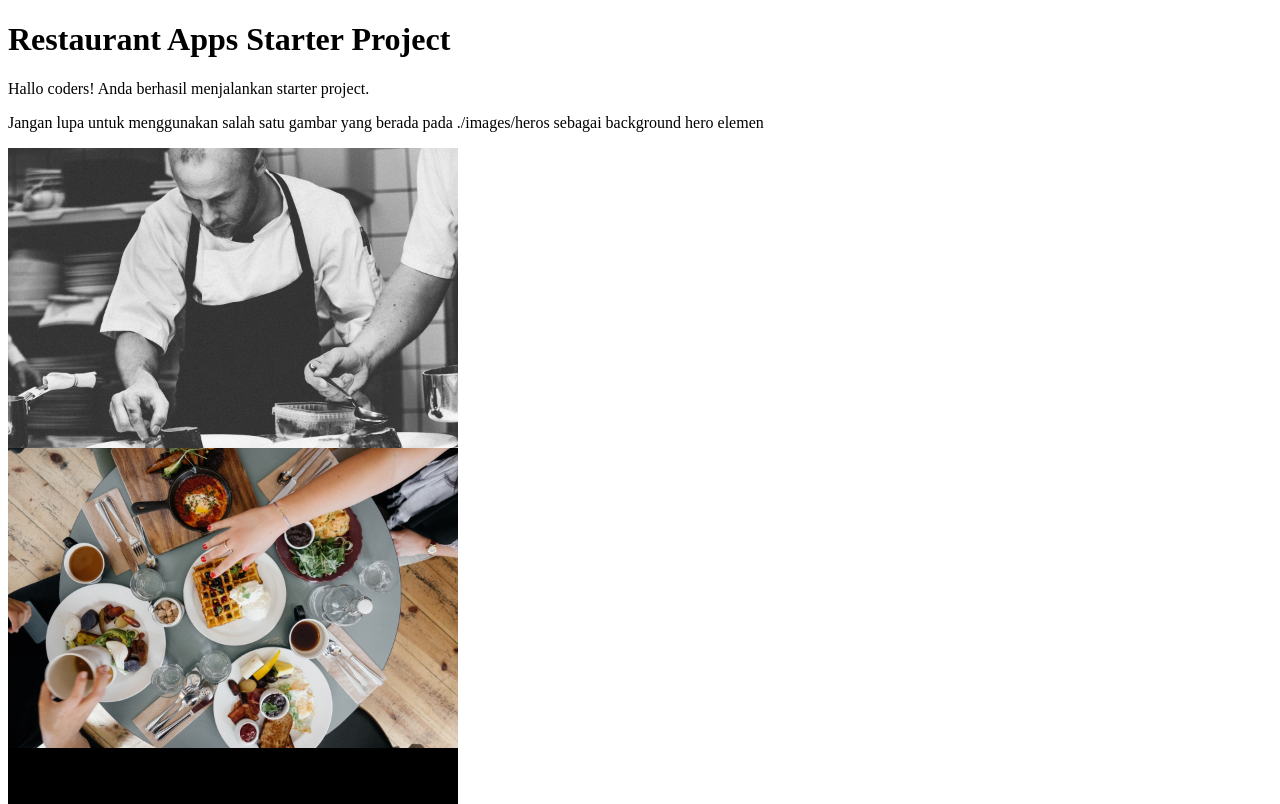
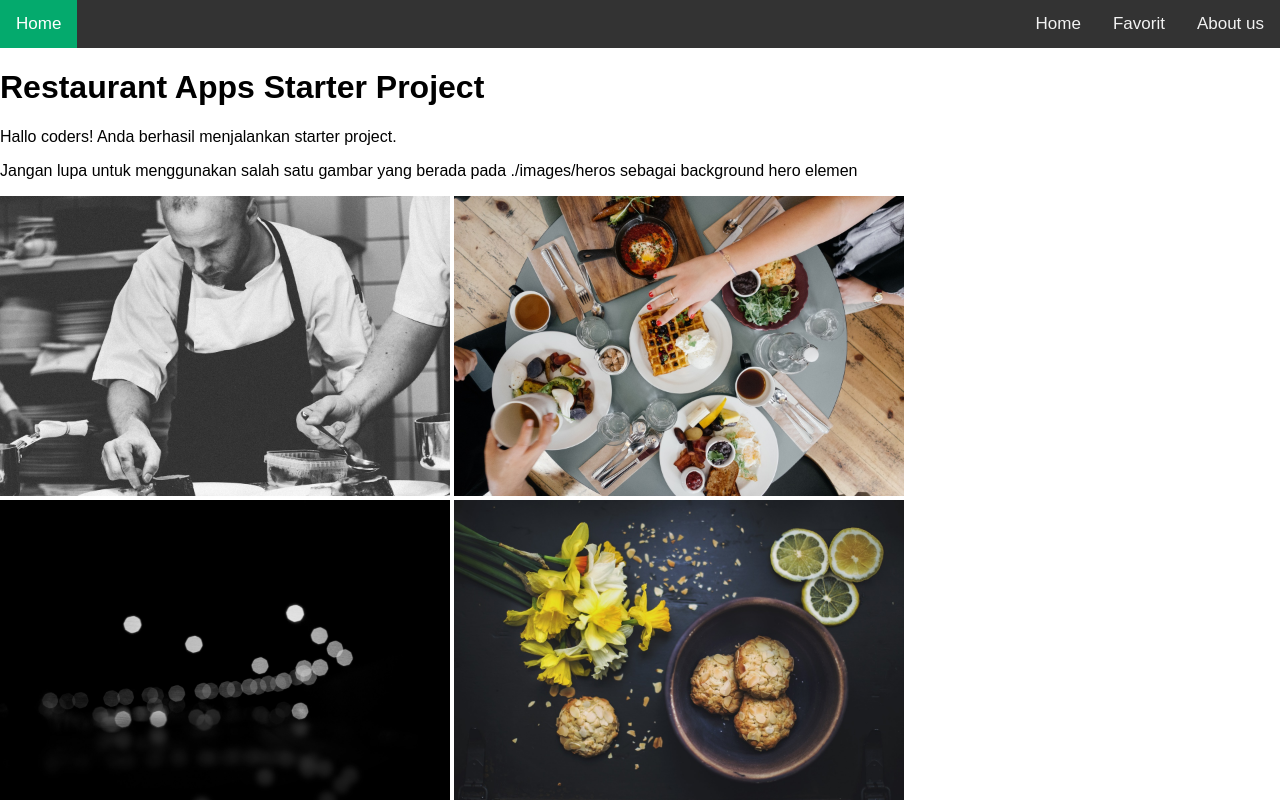
Before and after one commit to nicogulo/dicoding, a website built with webpack: page restaurant-apps/src/templates/index.html in a window 1280 px wide. Shown: the top 804 px of the page. Built offline with nearby package versions, Linux system fonts and the light colour scheme; files whose address does not match are found by name.

Commit message:
init and build nav

```diff
--- a/restaurant-apps/package.json
+++ b/restaurant-apps/package.json
@@ -9,7 +9,7 @@
     "test": "karma start"
   },
   "keywords": [],
-  "author": "your_name <your.email@domain.com>",
+  "author": "Nico Gulo nicogulobelas@gmail.com",
   "license": "ISC",
   "devDependencies": {
     "@babel/core": "^7.10.5",
--- a/restaurant-apps/src/styles/main.css
+++ b/restaurant-apps/src/styles/main.css
@@ -1,3 +1,37 @@
-img {
-    display: block;
+body {
+  margin: 0;
+  font-family: Arial, Helvetica, sans-serif;
 }
+
+.topnav {
+  overflow: hidden;
+  background-color: #333;
+}
+
+.topnav a {
+  float: left;
+  display: block;
+  color: #f2f2f2;
+  text-align: center;
+  padding: 14px 16px;
+  text-decoration: none;
+  font-size: 17px;
+}
+
+.topnav a:hover {
+  background-color: #ddd;
+  color: black;
+}
+
+.topnav a.active {
+  background-color: #04aa6d;
+  color: white;
+}
+
+.topnav .icon {
+  display: none;
+}
+
+.topnav-right {
+  float: right;
+}
--- a/restaurant-apps/src/templates/index.html
+++ b/restaurant-apps/src/templates/index.html
@@ -1,16 +1,37 @@
 <!DOCTYPE html>
 <html lang="en">
   <head>
-    <meta charset="UTF-8">
-    <title>Restaurant Apps Starter Project</title>
+    <meta charset="UTF-8" />
+    <title>Restaurant - Bella Onoje's</title>
   </head>
   <body>
+    <header>
+      <nav>
+        <div class="topnav" id="myTopnav">
+          <a href="#home" class="active">Home</a>
+
+          <div class="topnav-right">
+            <a href="#">Home</a>
+            <a href="#">Favorit</a>
+            <a href="https://linkedin.com/in/nicogulo/" target="_blank"
+              >About us</a
+            >
+          </div>
+          <a href="javascript:void(0);" class="icon" onclick="myFunction()">
+            <i class="fa fa-bars"></i>
+          </a>
+        </div>
+      </nav>
+    </header>
     <h1>Restaurant Apps Starter Project</h1>
     <p>Hallo coders! Anda berhasil menjalankan starter project.</p>
-<p>Jangan lupa untuk menggunakan salah satu gambar yang berada pada ./images/heros sebagai background hero elemen</p>
-<img src="./images/heros/hero-image_1.jpg" width="450" alt="">
-<img src="./images/heros/hero-image_2.jpg" width="450" alt="">
-<img src="./images/heros/hero-image_3.jpg" width="450" alt="">
-<img src="./images/heros/hero-image_4.jpg" width="450" alt="">
+    <p>
+      Jangan lupa untuk menggunakan salah satu gambar yang berada pada
+      ./images/heros sebagai background hero elemen
+    </p>
+    <img src="./images/heros/hero-image_1.jpg" width="450" alt="" />
+    <img src="./images/heros/hero-image_2.jpg" width="450" alt="" />
+    <img src="./images/heros/hero-image_3.jpg" width="450" alt="" />
+    <img src="./images/heros/hero-image_4.jpg" width="450" alt="" />
   </body>
 </html>
```
Also changed, not shown: 1 other file. Lines whose indentation alone changed are shown as unchanged.
